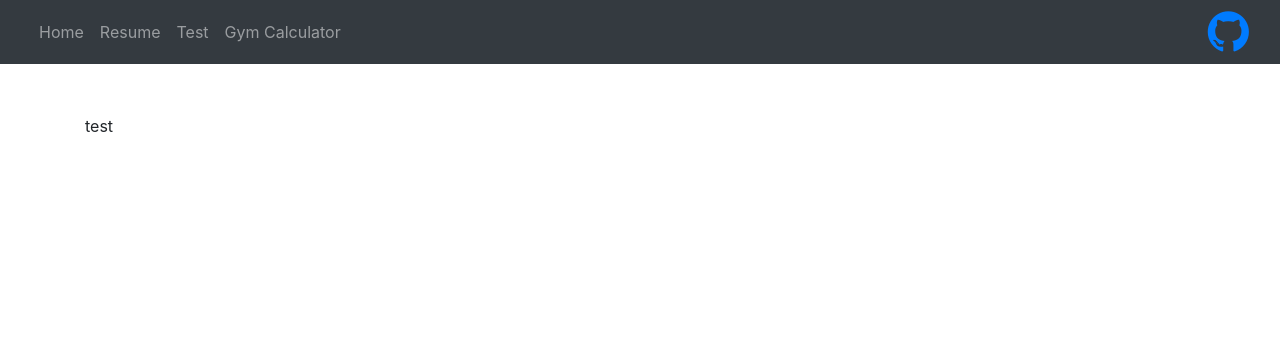
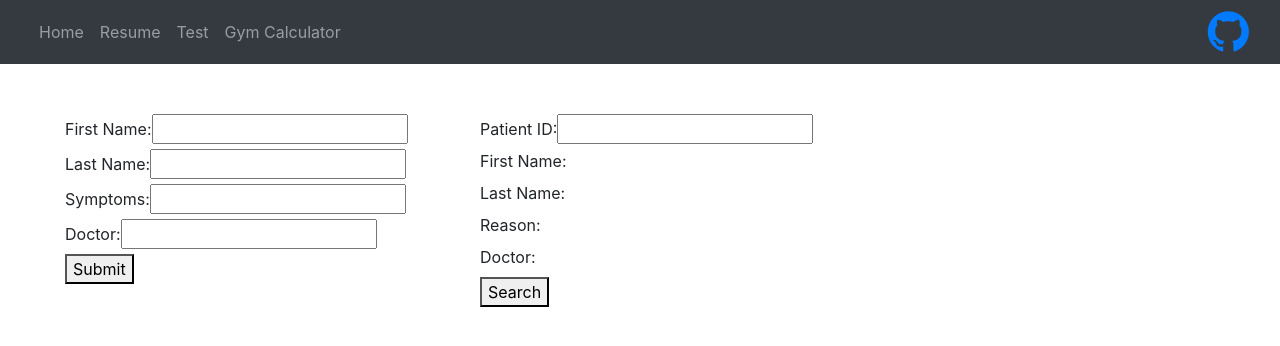
Before and after one commit to chrisivey01/homeWeb, a React (Create React App) app: page /test in a window 1280 px wide. Shown: the top 346 px of the page. Built offline with nearby package versions, Linux system fonts and the light colour scheme.

Commit message:
Patient app completed

```diff
--- a/package.json
+++ b/package.json
@@ -3,8 +3,13 @@
   "version": "0.1.0",
   "private": true,
   "dependencies": {
+    "bootstrap": "^4.0.0",
+    "font-awesome": "^4.7.0",
+    "jquery": "^3.3.1",
+    "muicss": "^0.9.38",
     "react": "^16.2.0",
     "react-dom": "^16.2.0",
+    "react-router-dom": "^4.2.2",
     "react-scripts": "1.1.1"
   },
   "scripts": {
--- a/src/App.css
+++ b/src/App.css
@@ -27,6 +27,11 @@
   margin-top:50px;
 }
 
+.patientContainer{
+  margin-left:50px !important;
+  margin-top:50px !important;
+}
+
 .table{
   width:50% !important;
 }
--- a/src/Test.js
+++ /dev/null
@@ -1,21 +0,0 @@
-import React,{Component} from 'react'
-import Sidebar from './navbar/Sidebar'
-
-import {test} from './Utils'
-import 'bootstrap/dist/css/bootstrap.min.css'
-
-
-export default class Test extends Component{
-    render(){
-        return(
-        <div>
-            <Sidebar/>
-                <div className="container">
-
-                     test
-                </div>
-        </div>
-
-        )
-    }
-}
--- /dev/null
+++ b/src/patientapp/Patient.js
@@ -0,0 +1,137 @@
+import React,{Component} from 'react'
+import Sidebar from '../navbar/Sidebar'
+import 'bootstrap/dist/css/bootstrap.min.css'
+import '../App.css';
+
+const API = 'http://localhost:8080/';
+
+export default class Patient extends Component{
+    constructor(props){
+        super(props)
+
+        this.state ={
+            patient: [],
+            patientIDRegistered:'',
+            patientID:'',
+            firstName:'',
+            lastName:'',
+            reason:'',
+            doctor:''
+
+        }
+
+    }
+
+    //fetch get
+    handleClick = () => {
+        fetch(API + 'patient/' + this.state.patientIDRegistered)
+            .then(data => data.json())
+            .then((data) => this.setState({ patient: data }));
+    }
+
+    //sends off to server/database by fetch API
+    patientInput = () => {
+        let {firstName, lastName, reason, doctor} = this.state;
+
+        fetch(API + 'patient/',{
+            method: 'POST',
+            headers: {
+                'Accept': 'application/json',
+                'Content-Type': 'application/json'
+            },
+            body: JSON.stringify({
+                firstName: firstName,
+                lastName: lastName,
+                reason: reason,
+                doctor: doctor,
+            })
+        })
+            .then((response) => response.json())
+            .then((responseJson) => {
+                return responseJson.success;
+            })
+            .catch((error) => {
+                console.error(error);
+            });
+    }
+
+
+    //changes multiple state variables by Name, really neat
+    patientRecords = (event) => {
+        this.setState({[event.target.name]:event.target.value})
+    }
+
+    //changes patientIDRegistered to value in state
+    patientSearch = (event) => {
+        this.setState({ patientIDRegistered: event.target.value })
+    }
+
+
+    render(){
+        return(
+        <div>
+            <Sidebar/>
+                <div className="patientContainer row">
+                    <div id="patientPost" className="col-sm-4">
+                            <div>
+                                <label htmlFor="firstName">First Name: </label>
+                                <input id="firstName" type="text" name="firstName" onChange={this.patientRecords}/>
+
+                            </div>
+
+                            <div>
+                                <label htmlFor="lastName">Last Name: </label>
+                                <input id="lastName" type="text"  name="lastName" onChange={this.patientRecords} />
+
+                            </div>
+
+                            <div>
+                                <label htmlFor="symptoms">Symptoms: </label>
+                                <input id="symptoms" type="text" name="reason" onChange={this.patientRecords}/>
+                            </div>
+
+                            <div>
+                                <label htmlFor="doctor">Doctor: </label>
+                                <input id="doctor" type="text" name="doctor" onChange={this.patientRecords}/>
+                            </div>
+
+                            <div>
+                                <button id="submit" onClick={this.patientInput}>Submit</button>
+                            </div>
+                    </div>
+
+
+
+                    {/*Need to research better way to display data from server, looks poor?*/}
+                    <div id="patient" className="pull-right col-sm-4">
+                        <div>
+                            <label htmlFor="employeeID">Patient ID: </label>
+                            <input id="employeeID" type="text" value={this.state.patient.patientIDRegistered} onChange={this.patientSearch}/>
+                        </div>
+                        <div>
+                            <label htmlFor="firstNameRegistered">First Name:{this.state.patient.firstName} </label>
+                        </div>
+
+                        <div>
+                            <label htmlFor="lastNameRegistered">Last Name: {this.state.patient.lastName}</label>
+                        </div>
+
+                        <div>
+                            <label htmlFor="symptomsRegistered">Reason: {this.state.patient.reason} </label>
+                        </div>
+
+                        <div>
+                            <label htmlFor="doctorRegistered">Doctor: {this.state.patient.doctor} </label>
+                        </div>
+
+                        <div>
+                            <button id="submit" onClick={this.handleClick}>Search</button>
+                        </div>
+                    </div>
+                </div>
+
+        </div>
+
+        )
+    }
+}
--- a/src/routes/Routes.js
+++ b/src/routes/Routes.js
@@ -4,7 +4,7 @@ import {BrowserRouter, Route, Switch} from 'react-router-dom'
 import Home from '../home/Home'
 import Resume from '../resume/Resume'
 import GymCalc from '../gymcalc/GymCalc'
-import Test from '../Test'
+import Patient from '../patientapp/Patient'
 
 
 export default () => (
@@ -12,7 +12,7 @@ export default () => (
         <Switch>
             <Route path="/" exact component={Home}/>
             <Route path="/resume" exact component={Resume}/>
-            <Route path="/test" exact component={Test}/>
+            <Route path="/test" exact component={Patient}/>
             <Route path="/gymcalc" exact component={GymCalc}/>
         </Switch>
     </BrowserRouter>
```
Also changed, not shown: 1 other file (tests, documents, lock files or other folders).
